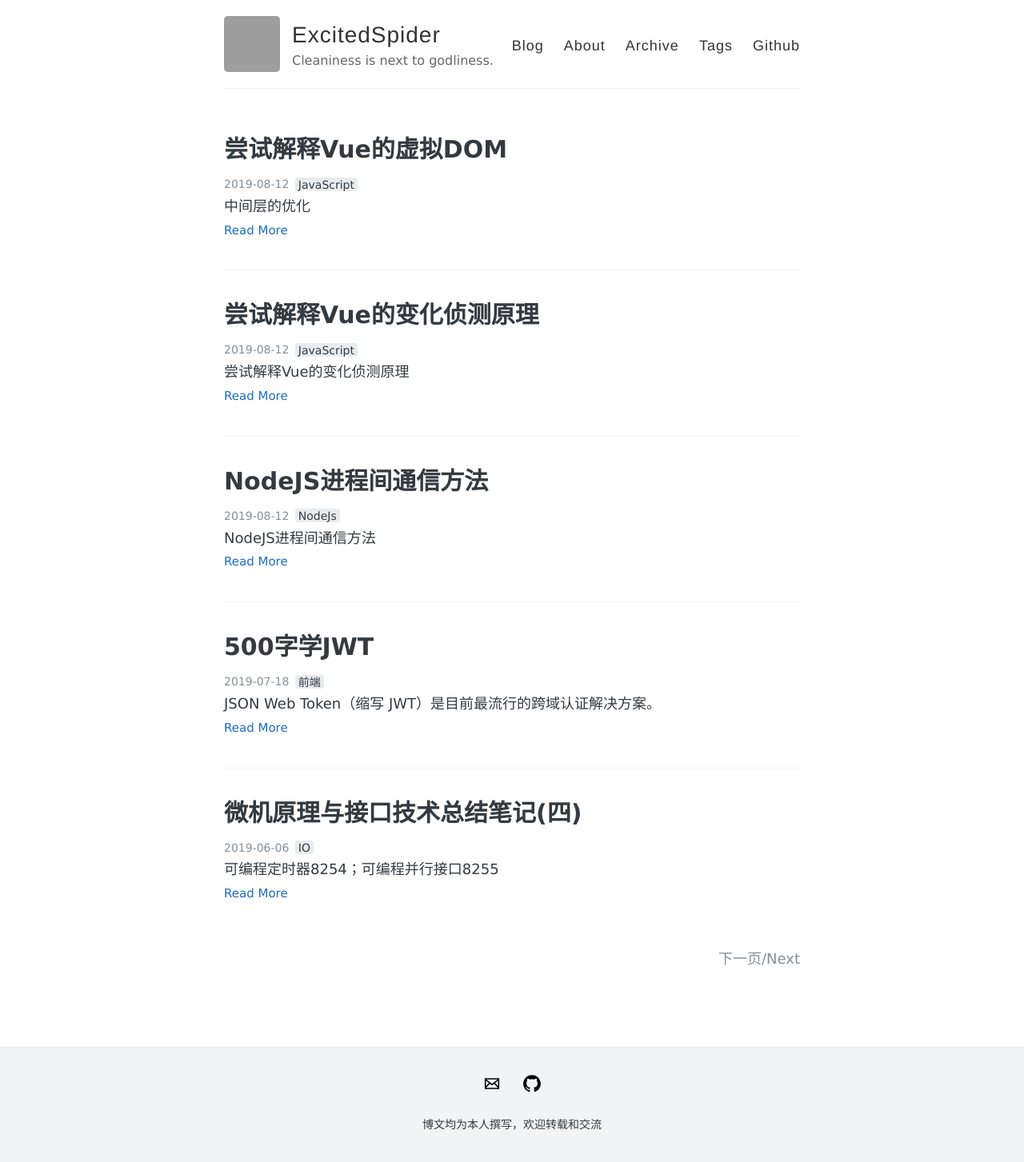
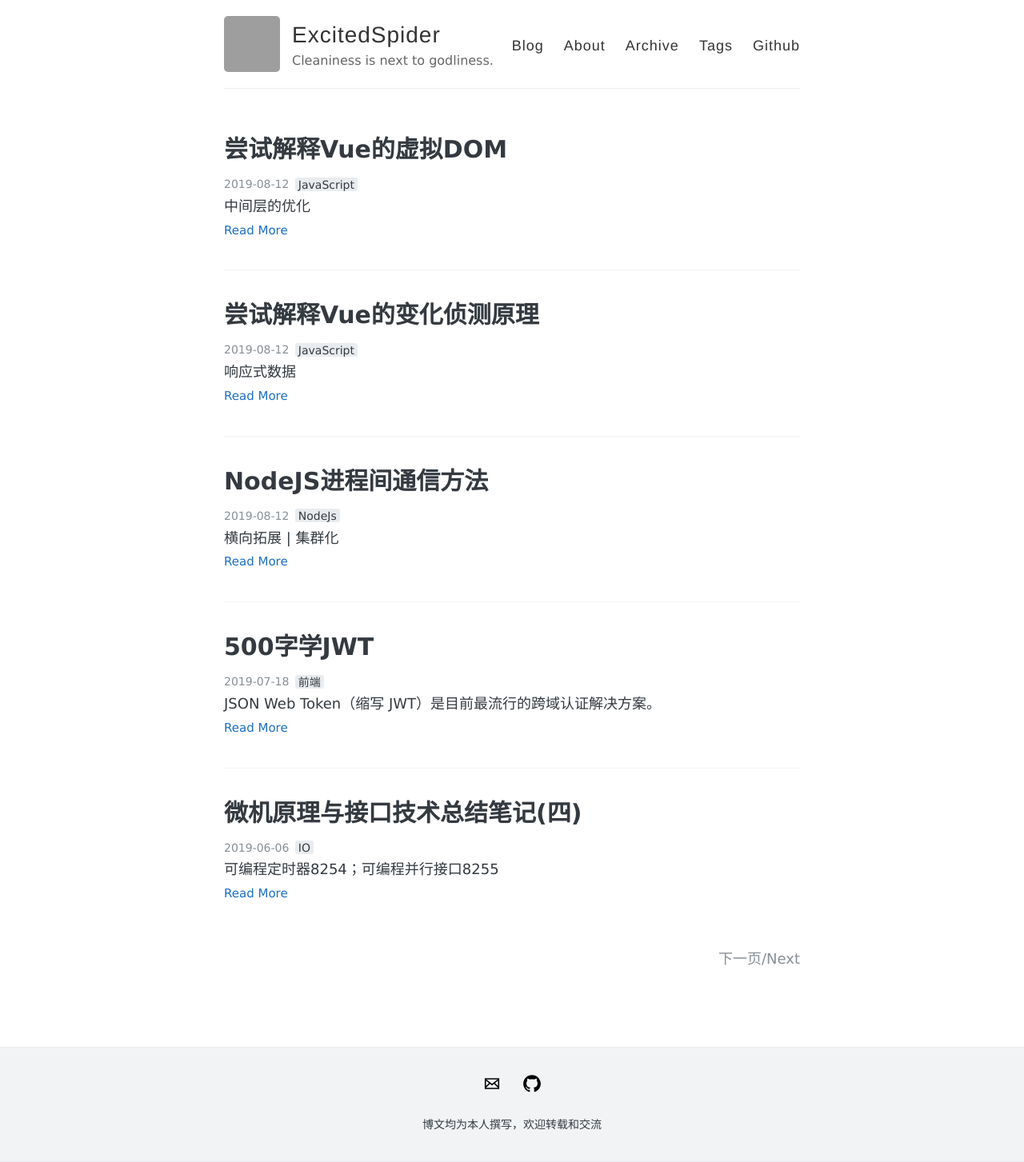
Before and after one commit to ExcitedSpider/archive.excitedspider.github.io, a Jekyll site: the page built from index.html, in a window 1280 px wide. Shown: the whole page at 80% size. Built offline with Jekyll 4.4.1, drawn with Linux system fonts in a browser that asks for light colours; the list of posts is cut into pages by our own code; grey boxes are pictures that could not be loaded.

Commit message:
2019/8/12 19:46 by

```diff
--- a/_posts/2019-8-12-NodeJS进程间通信方法.md
+++ b/_posts/2019-8-12-NodeJS进程间通信方法.md
@@ -2,7 +2,7 @@
 layout: post
 title: "NodeJS进程间通信方法"
 date: 2019-8-12
-excerpt: "NodeJS进程间通信方法"
+excerpt: "横向拓展 | 集群化"
 tags: [NodeJs]
 comments: false
 ---
--- a/_posts/2019-8-12-尝试解释Vue的变化侦测原理.md
+++ b/_posts/2019-8-12-尝试解释Vue的变化侦测原理.md
@@ -2,7 +2,7 @@
 layout: post
 title: "尝试解释Vue的变化侦测原理"
 date: 2019-8-12
-excerpt: "尝试解释Vue的变化侦测原理"
+excerpt: "响应式数据"
 tags: [JavaScript]
 comments: false
 ---
```
